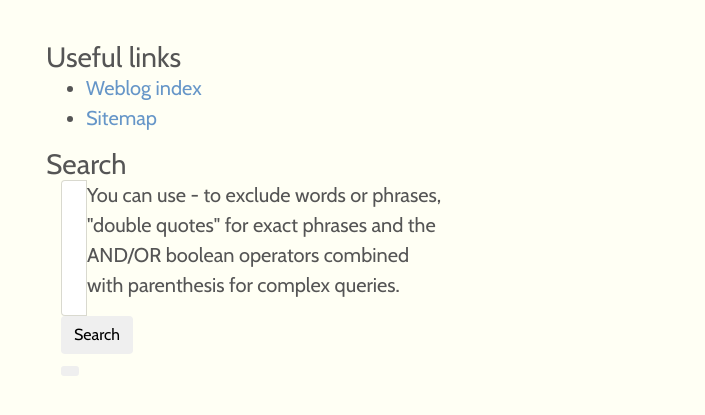
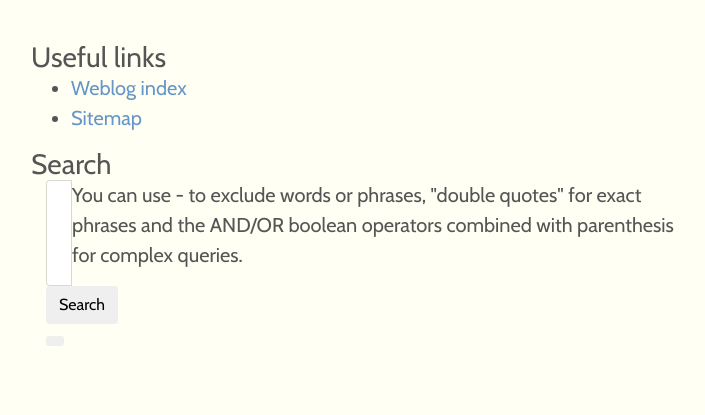
Before and after one commit to arloistale/mrcornman, a Django app: template blog/templates/zinnia/skeleton.html in a window 1280 px wide. Shown: the part 156-571 px from the top of the page, without its empty margins (249-954 px from the left). Run offline with Django 3.2, Linux system fonts and the light colour scheme; the template is opened without the code that fills it, so the values that code supplies are empty; parts of the project's set-up code (start-up, migrations or seed data) failed here and were passed over; some libraries are stand-ins or nearby versions.

```diff
--- a/blog/static/blog/assets/css/blog.css
+++ b/blog/static/blog/assets/css/blog.css
@@ -108,6 +108,11 @@ a:focus {
 
 .entry-body {
 	padding-top: 16px;
+	line-height: 1.6;
+}
+
+.entry-body p {
+	max-width: 100%;
 }
 
 #content {
--- a/blog/templates/zinnia/skeleton.html
+++ b/blog/templates/zinnia/skeleton.html
@@ -40,7 +40,7 @@
     </nav>
     <div class="container">
       <div class="row">
-        <div id="content" class="hfeed col-xs-12 col-sm-8 col-md-8 col-lg-8">
+        <div id="content" class="hfeed">
           {% block content %}
           <div class="links">
             <h3>{% trans "Useful links" %}</h3>
```
